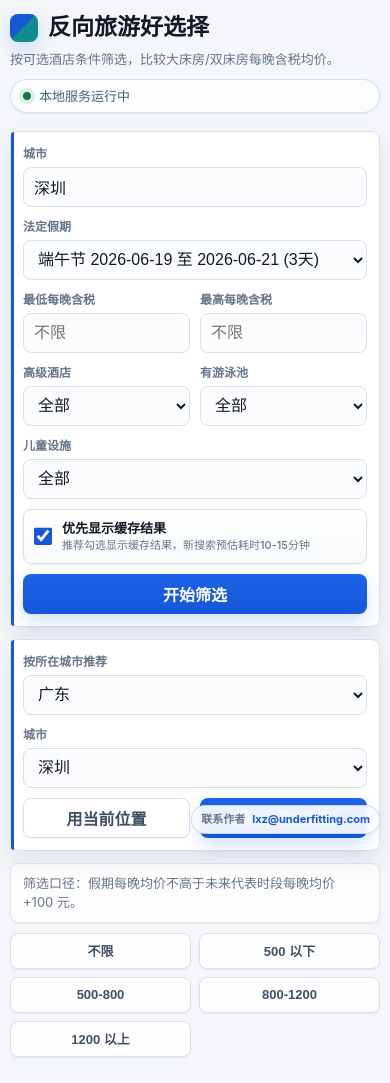
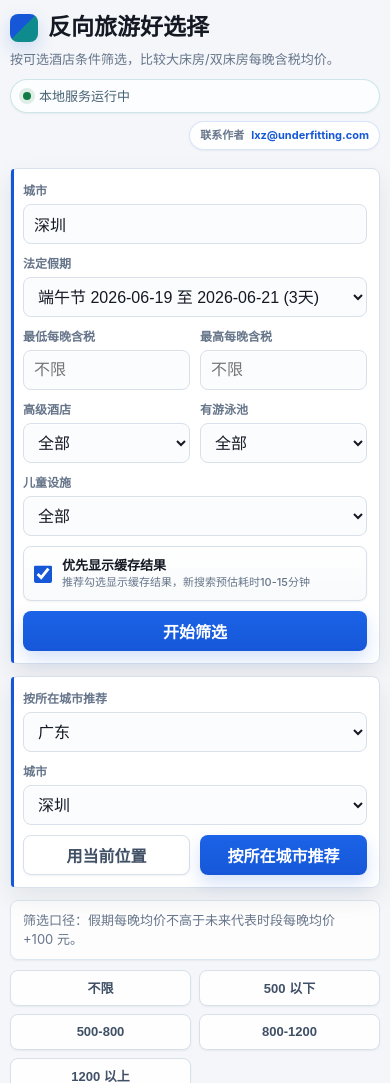
Before and after one commit to linxz-coder/reverse-traval, a Flask app: page / in a window 390 px wide. Shown: the top 1083 px of the page. Before the commit the page ends 1058 px from the top, so only its background shows below. Run offline with Flask 3, Linux system fonts and the light colour scheme.

Commit message:
Polish result search layout

```diff
--- a/templates/index.html
+++ b/templates/index.html
@@ -48,10 +48,6 @@
       }
       a:hover { text-decoration: underline; }
       .contact-author {
-        position: fixed;
-        right: 16px;
-        bottom: 16px;
-        z-index: 30;
         display: flex;
         align-items: center;
         gap: 7px;
@@ -65,6 +61,13 @@
         line-height: 1.2;
         box-shadow: var(--shadow-soft);
         backdrop-filter: blur(10px);
+      }
+      .top-actions {
+        display: flex;
+        align-items: flex-end;
+        flex-direction: column;
+        gap: 8px;
+        flex: 0 0 auto;
       }
       .contact-author strong {
         color: var(--primary);
@@ -587,8 +618,11 @@
           padding: 14px 10px 28px;
         }
         .topbar { display: block; }
+        .top-actions {
+          align-items: stretch;
+          margin-top: 10px;
+        }
         .health {
-          margin-top: 10px;
           white-space: normal;
         }
         h1 { font-size: 23px; }
@@ -682,9 +722,9 @@
           line-height: 1.45;
         }
         .contact-author {
-          right: 10px;
-          bottom: 10px;
-          padding: 7px 9px;
+          width: fit-content;
+          margin-left: auto;
+          padding: 7px 10px;
           font-size: 11px;
         }
         .table-wrap { overflow: visible; }
@@ -777,7 +813,13 @@
           </div>
           <p class="sub">按可选酒店条件筛选，比较大床房/双床房每晚含税均价。</p>
         </div>
-        <div class="health"><span class="dot"></span><span>本地服务运行中</span></div>
+        <div class="top-actions">
+          <div class="health"><span class="dot"></span><span>本地服务运行中</span></div>
+          <a class="contact-author" href="mailto:lxz@underfitting.com" aria-label="联系作者 lxz@underfitting.com">
+            <span>联系作者</span>
+            <strong>lxz@underfitting.com</strong>
+          </a>
+        </div>
       </header>
 
       <form class="toolbar" id="search-form">
```
Also changed, not shown: other parts of templates/index.html (+52 -20 lines).
